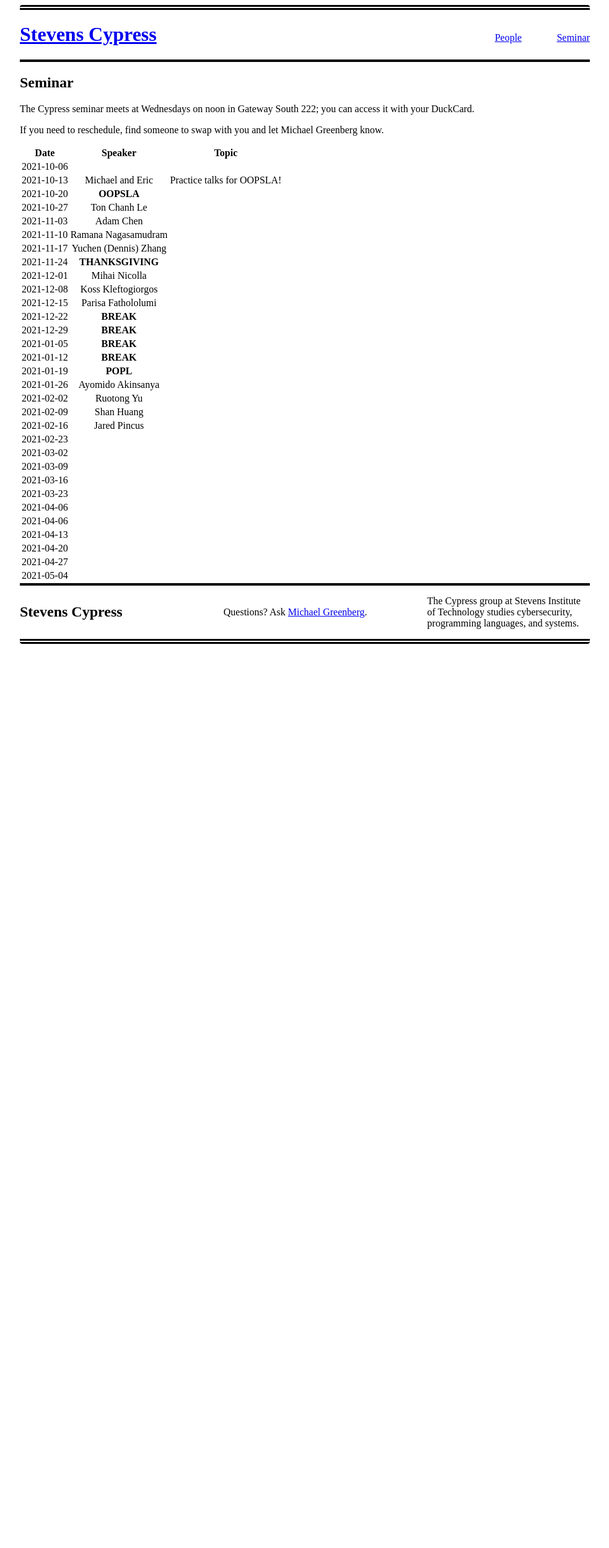
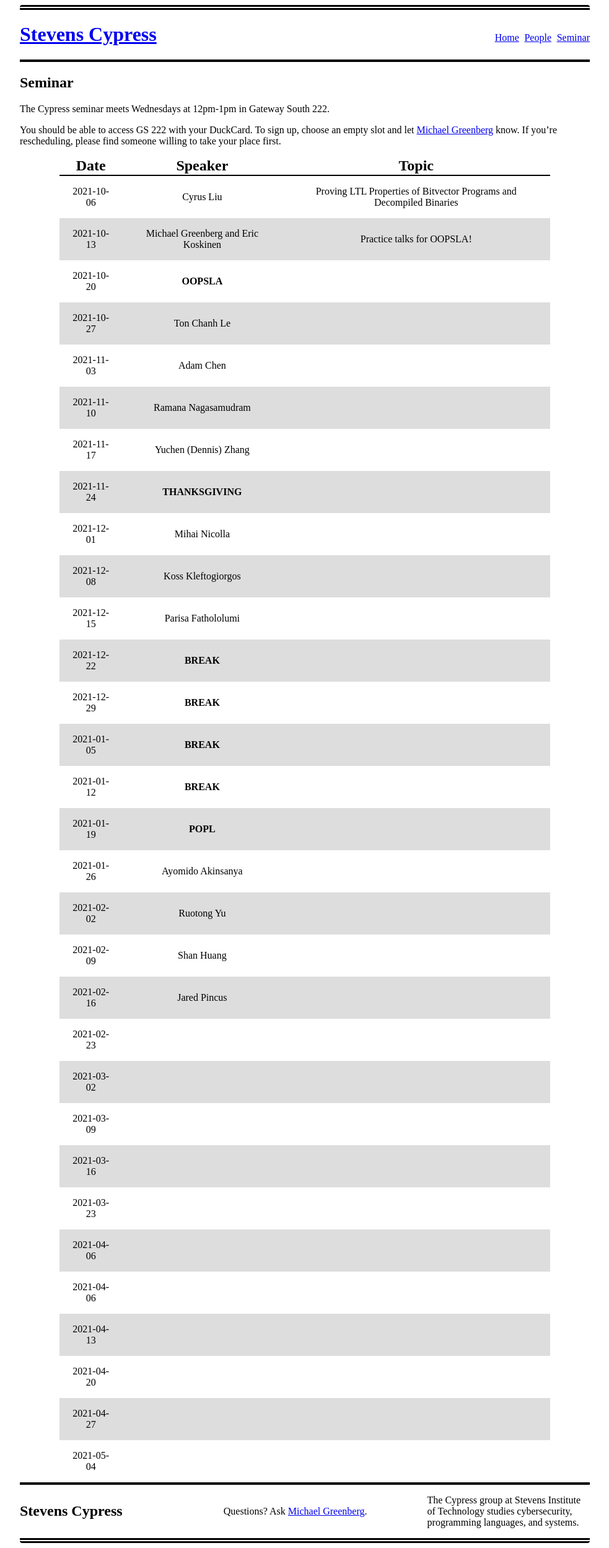
Before and after one commit to mgree/cypress, a Jekyll site: the page built from schedule.md, in a window 1280 px wide. Shown: the whole page at 62% size, without its empty margins (148-1131 px from the left). Built offline with Jekyll 4.4.1, drawn with Linux system fonts in a browser that asks for light colours; before the commit the page ends 1047 px from its top, so only the background shows below that.

```diff
--- a/_config.yml
+++ b/_config.yml
@@ -6,6 +6,8 @@ email: michael.greenberg@stevens.edu
 organizer: Michael Greenberg
 description: >- # this means to ignore newlines until "baseurl:"
   The Cypress group at Stevens Institute of Technology studies cybersecurity, programming languages, and systems.
+meeting_time: "Wednesdays at 12pm-1pm"
+meeting_location: "Gateway South 222"
 baseurl: "" # the subpath of your site, e.g. /blog
 url: "" # the base hostname & protocol for your site, e.g. http://example.com
 
--- a/_includes/header.html
+++ b/_includes/header.html
@@ -6,6 +6,7 @@
   {%- if page_paths -%}
     <nav class="site-nav" role="navigation" aria-label="Main">
       <ul>
+        <li><a class="page-link" href="{{ "/" | relative_url }}">Home</a></li>
       {%- for path in page_paths -%}
         {%- assign my_page = site.pages | where: "path", path | first -%}
         {%- if my_page.title -%}
--- /dev/null
+++ b/assets/schedule.css
@@ -0,0 +1,19 @@
+table {
+    margin: 0 auto;
+    width: 86%;
+    border: none;
+    border-collapse: collapse;
+}
+
+tr:nth-child(even) { background: #DDD; }
+tr:nth-child(odd) { background: #FFF; }
+
+thead {
+    border-bottom: 2px solid black;
+    font-size: x-large;
+}
+
+td {
+    text-align: center;
+    padding: 1rem;
+}
--- a/schedule.md
+++ b/schedule.md
@@ -4,41 +4,45 @@ title:  "Seminar"
 categories: seminar schedule
 ---
 
-The Cypress seminar meets at Wednesdays on noon in Gateway South 222;
-you can access it with your DuckCard.
+<link rel="stylesheet" href="{{ "/assets/schedule.css" | relative_url }}">
 
-If you need to reschedule, find someone to swap with you and let {{ site.organizer }} know.
+The Cypress seminar meets {{ site.meeting_time }} in {{ site.meeting_location }}.
 
-| Date       | Speaker                               | Topic                                             |
-| :--------: | :-----------------------------------: | :-----------------------------------------------: |
-| 2021-10-06 |                                       |                                                   |
-| 2021-10-13 | Michael and Eric                      | Practice talks for OOPSLA!                        |
-| 2021-10-20 | **OOPSLA**                            |                                                   |
-| 2021-10-27 | Ton Chanh Le                          |                                                   |
-| 2021-11-03 | Adam Chen                             |                                                   |
-| 2021-11-10 | Ramana Nagasamudram                   |                                                   |
-| 2021-11-17 | Yuchen (Dennis) Zhang                 |                                                   |
-| 2021-11-24 | **THANKSGIVING**                      |                                                   |
-| 2021-12-01 | Mihai Nicolla                         |                                                   |
-| 2021-12-08 | Koss Kleftogiorgos                    |                                                   |
-| 2021-12-15 | Parisa Fathololumi                    |                                                   |
-| 2021-12-22 | **BREAK**                             |                                                   |
-| 2021-12-29 | **BREAK**                             |                                                   |
-| 2021-01-05 | **BREAK**                             |                                                   |
-| 2021-01-12 | **BREAK**                             |                                                   |
-| 2021-01-19 | **POPL**                              |                                                   |
-| 2021-01-26 | Ayomido Akinsanya                     |                                                   |
-| 2021-02-02 | Ruotong Yu                            |                                                   |
-| 2021-02-09 | Shan Huang                            |                                                   |
-| 2021-02-16 | Jared Pincus                          |                                                   |
-| 2021-02-23 |                                       |                                                   |
-| 2021-03-02 |                                       |                                                   |
-| 2021-03-09 |                                       |                                                   |
-| 2021-03-16 |                                       |                                                   |
-| 2021-03-23 |                                       |                                                   |
-| 2021-04-06 |                                       |                                                   |
-| 2021-04-06 |                                       |                                                   |
-| 2021-04-13 |                                       |                                                   |
-| 2021-04-20 |                                       |                                                   |
-| 2021-04-27 |                                       |                                                   |
-| 2021-05-04 |                                       |                                                   |
+You should be able to access GS 222 with your DuckCard. To sign up,
+choose an empty slot and let <a id="contact" href="mailto:{{
+site.email }}">{{ site.organizer }}</a> know. If you're rescheduling, please
+find someone willing to take your place first.
+
+| Date       | Speaker                               | Topic |
+| ---------- | ------------------------------------- | ------------------------------------------------- |
+| 2021-10-06 | Cyrus Liu                             | Proving LTL Properties of Bitvector Programs and Decompiled Binaries |
+| 2021-10-13 | Michael Greenberg and Eric Koskinen   | Practice talks for OOPSLA!                        |
+| 2021-10-20 | **OOPSLA**                            | |
+| 2021-10-27 | Ton Chanh Le                          | |
+| 2021-11-03 | Adam Chen                             | |
+| 2021-11-10 | Ramana Nagasamudram                   | |
+| 2021-11-17 | Yuchen (Dennis) Zhang                 | |
+| 2021-11-24 | **THANKSGIVING**                      | |
+| 2021-12-01 | Mihai Nicolla                         | |
+| 2021-12-08 | Koss Kleftogiorgos                    | |
+| 2021-12-15 | Parisa Fathololumi                    | |
+| 2021-12-22 | **BREAK**                             | |
+| 2021-12-29 | **BREAK**                             | |
+| 2021-01-05 | **BREAK**                             | |
+| 2021-01-12 | **BREAK**                             | |
+| 2021-01-19 | **POPL**                              | |
+| 2021-01-26 | Ayomido Akinsanya                     | |
+| 2021-02-02 | Ruotong Yu                            | |
+| 2021-02-09 | Shan Huang                            | |
+| 2021-02-16 | Jared Pincus                          | |
+| 2021-02-23 |                                       | |
+| 2021-03-02 |                                       | |
+| 2021-03-09 |                                       | |
+| 2021-03-16 |                                       | |
+| 2021-03-23 |                                       | |
+| 2021-04-06 |                                       | |
+| 2021-04-06 |                                       | |
+| 2021-04-13 |                                       | |
+| 2021-04-20 |                                       | |
+| 2021-04-27 |                                       | |
+| 2021-05-04 |                                       | |
```
Also changed, not shown: about.md (deleted, +0 -29 lines), index.md (+3 -1 lines), people.md (added, +21 -0 lines), assets/mgreenbe.jpg (added).
